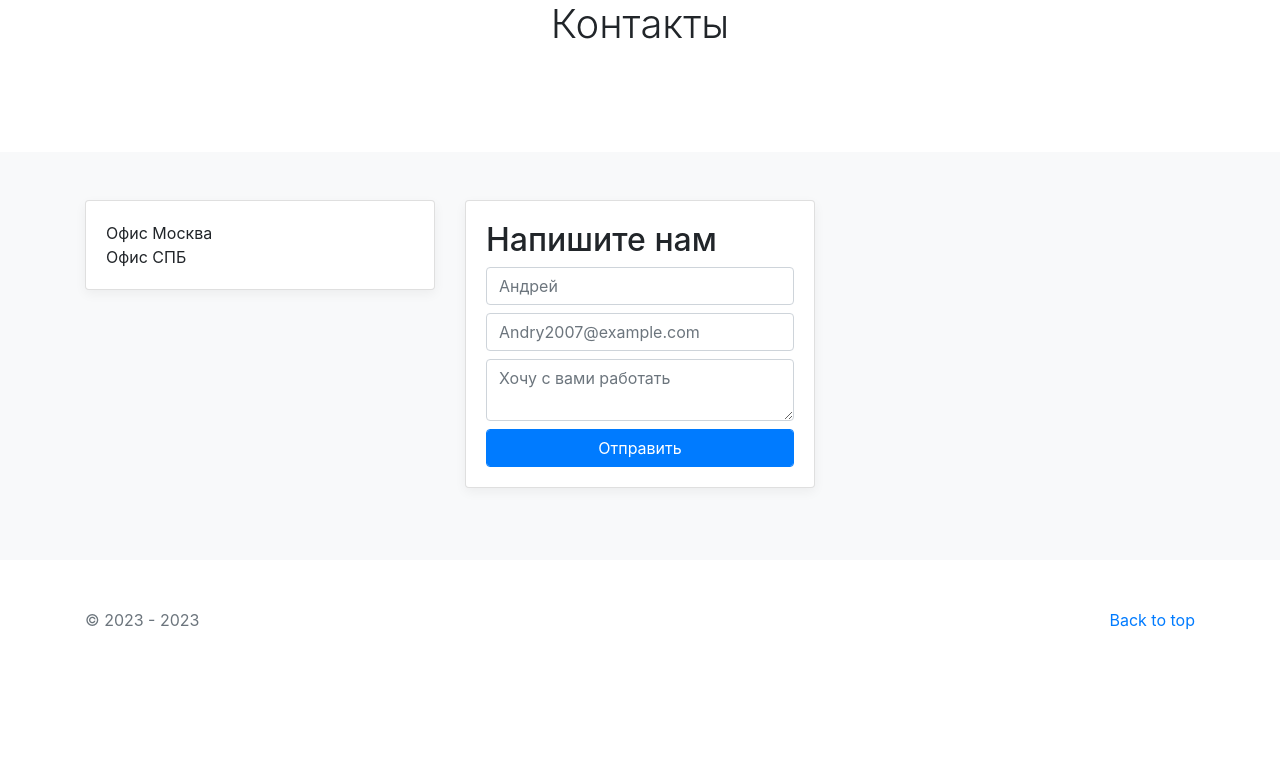
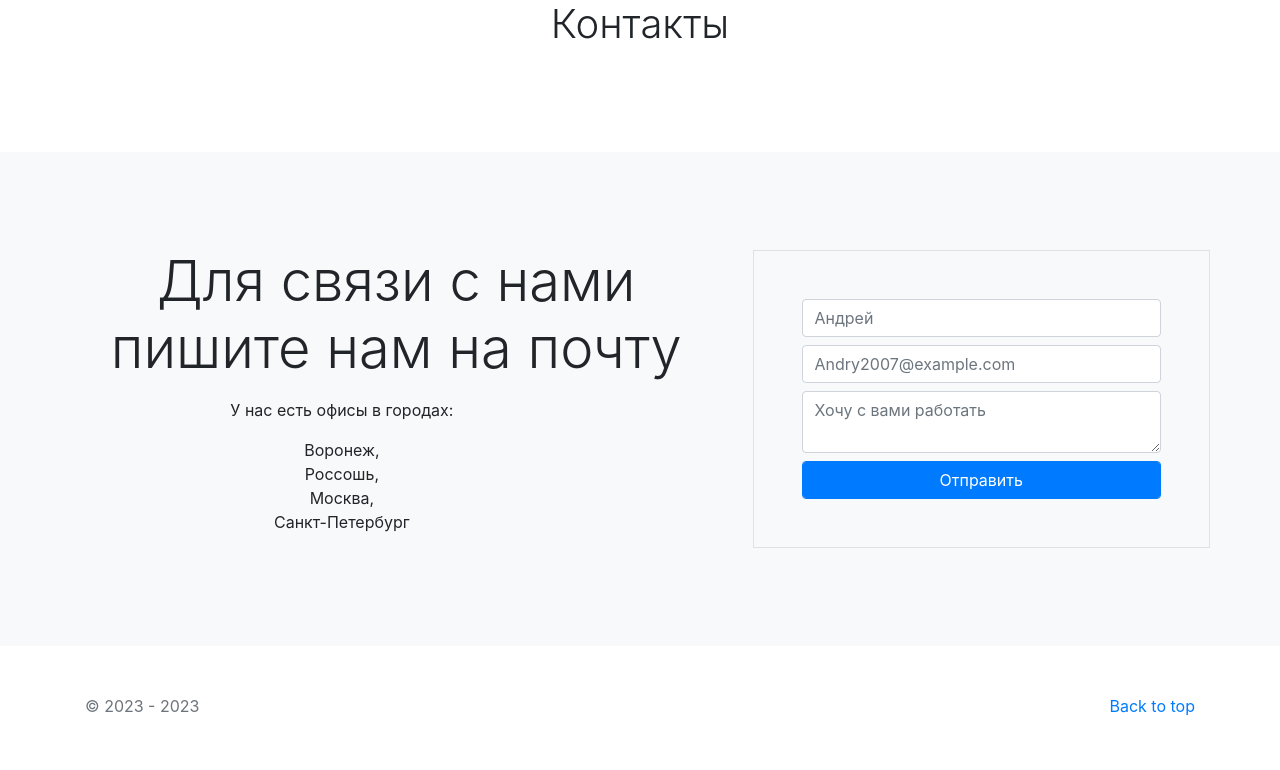
Before and after one commit to Fl1up/Django_homework_3, a Django app: page /contact/ in a window 1280 px wide. Shown: the part 152-922 px from the top of the page. Before the commit the page ends 782 px from the top, so only its background shows below. Run offline with Django 4.2, Linux system fonts and the light colour scheme; some libraries are stand-ins or nearby versions.

Commit message:
изменение стр контактов

```diff
--- a/main/Product/templates/main/contact.html
+++ b/main/Product/templates/main/contact.html
@@ -1,26 +1,22 @@
-{% extends "main/base.html"%}
+{% extends "main/base.html" %}
 {% block content %}
-<div class="col-md-4">
-    <div class="card mb-4 box-shadow">
-        <div class="card-body">
-            <p class="card-text">
-                Офис Москва<br>
-                Офис СПБ
+    <div class="row align-items-center g-lg-5 py-5">
+        <div class="col-lg-7 text-center text-lg-start">
+            <h1 class="display-4 fw-bold lh-1 text-body-emphasis mb-3">Для связи с нами пишите нам на почту</h1>
+            <p class="col-lg-10 fs-4">У нас есть офисы в городах:</p>
+            <p class="col-lg-10 fs-4">
+                Воронеж,<br>
+                Россошь,<br>
+                Москва,<br>
+                Санкт-Петербург</p>
         </div>
+    <div class="col-md-10 mx-auto col-lg-5">
+        <form class="p-4 p-md-5 border rounded-3 bg-body-tertiary" method="post">
+            {% csrf_token %}
+            <input class="form-control mb-2" name="name" placeholder="Андрей"/>
+            <input class="form-control mb-2" name="email" placeholder="Andry2007@example.com"/>
+            <textarea class="form-control mb-2" name="massage" placeholder="Хочу с вами работать"></textarea>
+            <button type="submit" class="btn btn-primary form-control">Отправить</button>
+        </form>
     </div>
-</div>
-<div class="col-md-4">
-    <div class="card mb-4 box-shadow">
-        <div class="card-body">
-            <h2>Напишите нам</h2>
-            <form method="post">
-                {% csrf_token %}
-                <input class="form-control mb-2" name="name" placeholder="Андрей" />
-                <input class="form-control mb-2" name="email" placeholder="Andry2007@example.com" />
-                <textarea class="form-control mb-2" name="massage" placeholder="Хочу с вами работать"></textarea>
-                <button type="submit" class="btn btn-primary form-control">Отправить</button>
-            </form>
-        </div>
-    </div>
-</div>
 {% endblock %}
```
Also changed, not shown: main/Product/templates/main/products_list.html (+8 -5 lines).
